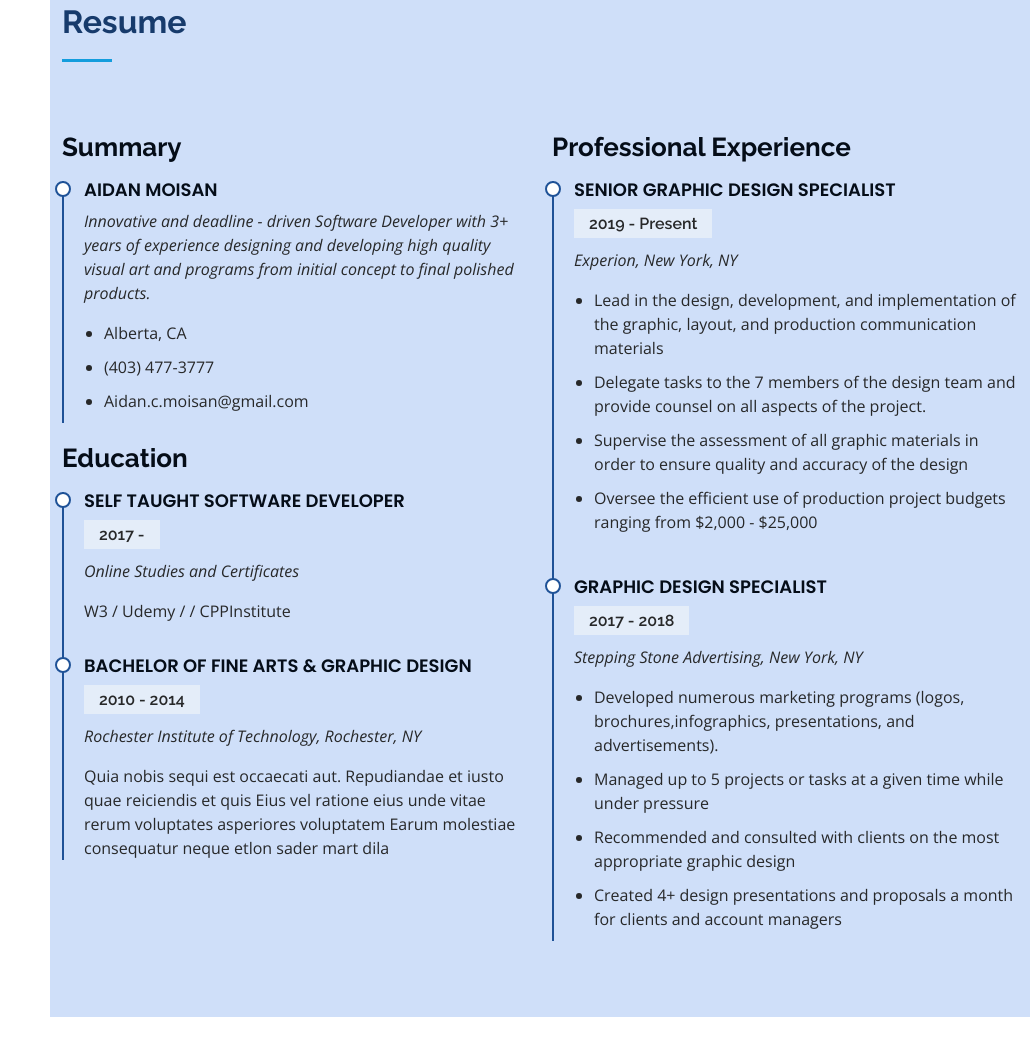
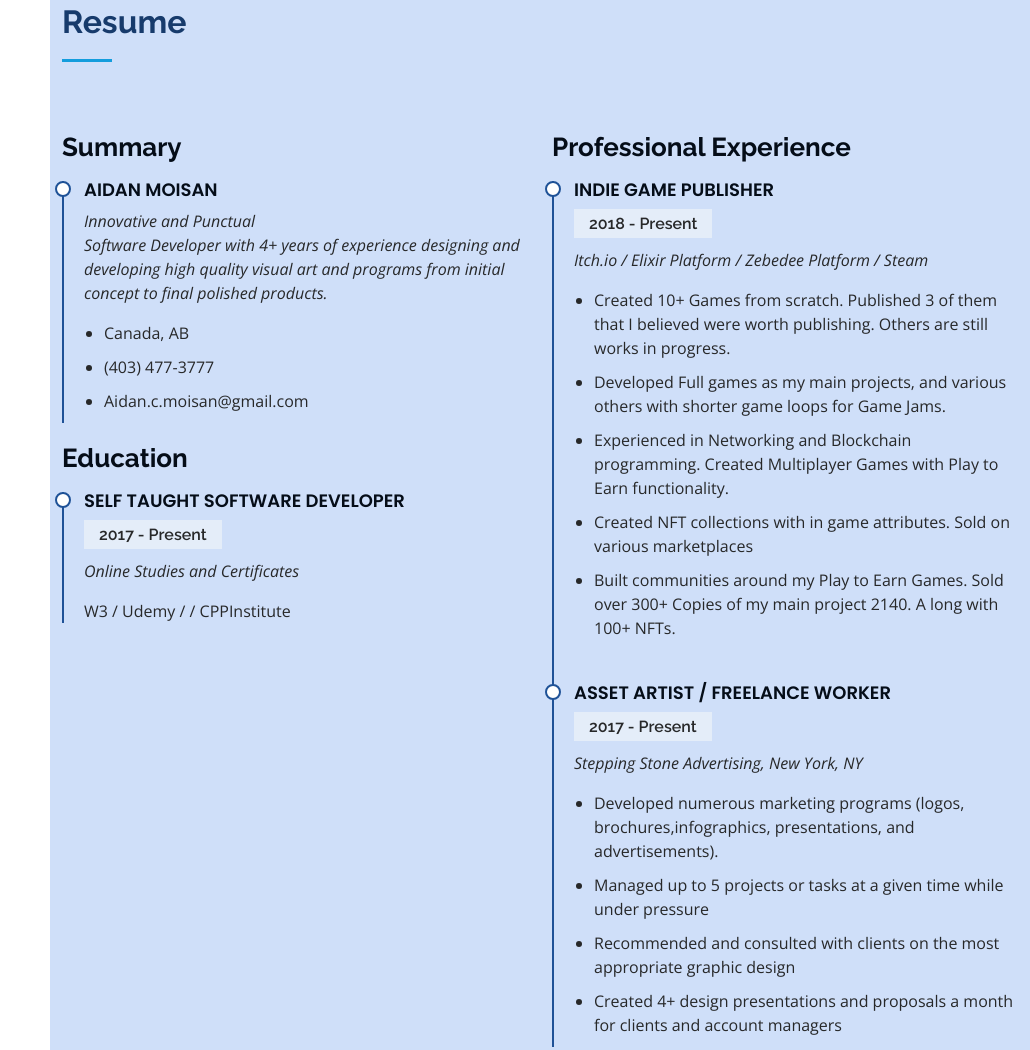
Before and after one commit to Acemoisan/Acemoisan.github.io, a plain HTML site: page index.html in a window 1280 px wide. Shown: the part 3609-4659 px from the top of the page, without its empty margins (250-1280 px from the left). Before the commit the page ends 4626 px from the top, so only its background shows below. Drawn offline with nearby package versions, Linux system fonts and the light colour scheme.

Commit message:
Update index.html

```diff
--- a/index.html
+++ b/index.html
@@ -379,9 +379,11 @@ Here is some basic info about me and where to get into contact with me:
             <h3 class="resume-title">Summary</h3>
             <div class="resume-item pb-0">
               <h4>Aidan Moisan</h4>
-              <p><em>Innovative and deadline - driven Software Developer with 3+ years of experience designing and developing high quality visual art and programs from initial concept to final polished products.</em></p>
+              <p><em>Innovative and Punctual
+                <br>
+                Software Developer with 4+ years of experience designing and developing high quality visual art and programs from initial concept to final polished products.</em></p>
               <ul>
-                <li>Alberta, CA</li>
+                <li>Canada, AB</li>
                 <li>(403) 477-3777</li>
                 <li>Aidan.c.moisan@gmail.com</li>
               </ul>
@@ -390,33 +392,35 @@ Here is some basic info about me and where to get into contact with me:
             <h3 class="resume-title">Education</h3>
             <div class="resume-item">
               <h4>Self taught software developer</h4>
-              <h5>2017 - </h5>
+              <h5>2017 - Present</h5>
               <p><em>Online Studies and Certificates</em></p>
               <p>W3 / Udemy / / CPPInstitute</p>
             </div>
-            <div class="resume-item">
+            <!--<div class="resume-item">
               <h4>Bachelor of Fine Arts &amp; Graphic Design</h4>
               <h5>2010 - 2014</h5>
               <p><em>Rochester Institute of Technology, Rochester, NY</em></p>
               <p>Quia nobis sequi est occaecati aut. Repudiandae et iusto quae reiciendis et quis Eius vel ratione eius unde vitae rerum voluptates asperiores voluptatem Earum molestiae consequatur neque etlon sader mart dila</p>
-            </div>
+            </div> -->
           </div>
+
           <div class="col-lg-6" data-aos="fade-up" data-aos-delay="100">
             <h3 class="resume-title">Professional Experience</h3>
             <div class="resume-item">
-              <h4>Senior graphic design specialist</h4>
-              <h5>2019 - Present</h5>
-              <p><em>Experion, New York, NY </em></p>
+              <h4>Indie Game Publisher</h4>
+              <h5>2018 - Present</h5>
+              <p><em>Itch.io / Elixir Platform / Zebedee Platform / Steam </em></p>
               <ul>
-                <li>Lead in the design, development, and implementation of the graphic, layout, and production communication materials</li>
-                <li>Delegate tasks to the 7 members of the design team and provide counsel on all aspects of the project. </li>
-                <li>Supervise the assessment of all graphic materials in order to ensure quality and accuracy of the design</li>
-                <li>Oversee the efficient use of production project budgets ranging from $2,000 - $25,000</li>
+                <li>Created 10+ Games from scratch. Published 3 of them that I believed were worth publishing. Others are still works in progress.</li>
+                <li>Developed Full games as my main projects, and various others with shorter game loops for Game Jams.</li>
+                <li>Experienced in Networking and Blockchain programming. Created Multiplayer Games with Play to Earn functionality.</li>
+                <li>Created NFT collections with in game attributes. Sold on various marketplaces</li>
+                <li>Built communities around my Play to Earn Games. Sold over 300+ Copies of my main project 2140. A long with 100+ NFTs.</li>
               </ul>
             </div>
             <div class="resume-item">
-              <h4>Graphic design specialist</h4>
-              <h5>2017 - 2018</h5>
+              <h4>Asset Artist / Freelance Worker</h4>
+              <h5>2017 - Present</h5>
               <p><em>Stepping Stone Advertising, New York, NY</em></p>
               <ul>
                 <li>Developed numerous marketing programs (logos, brochures,infographics, presentations, and advertisements).</li>
```
